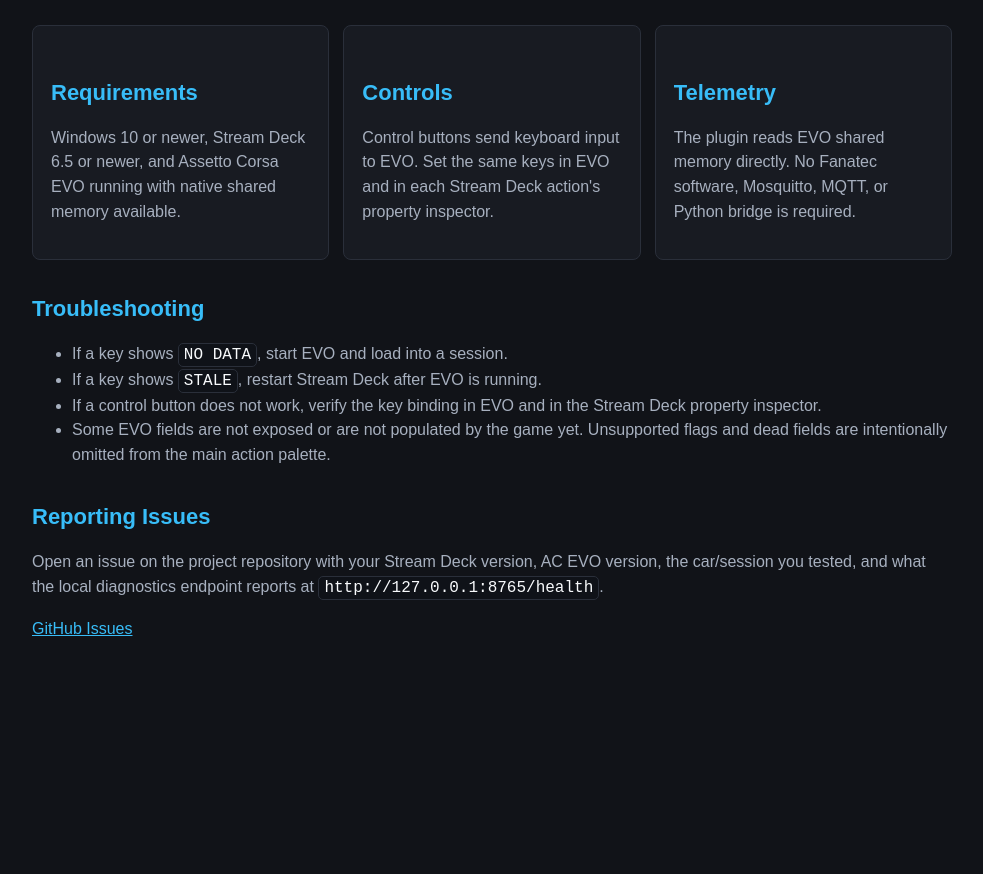
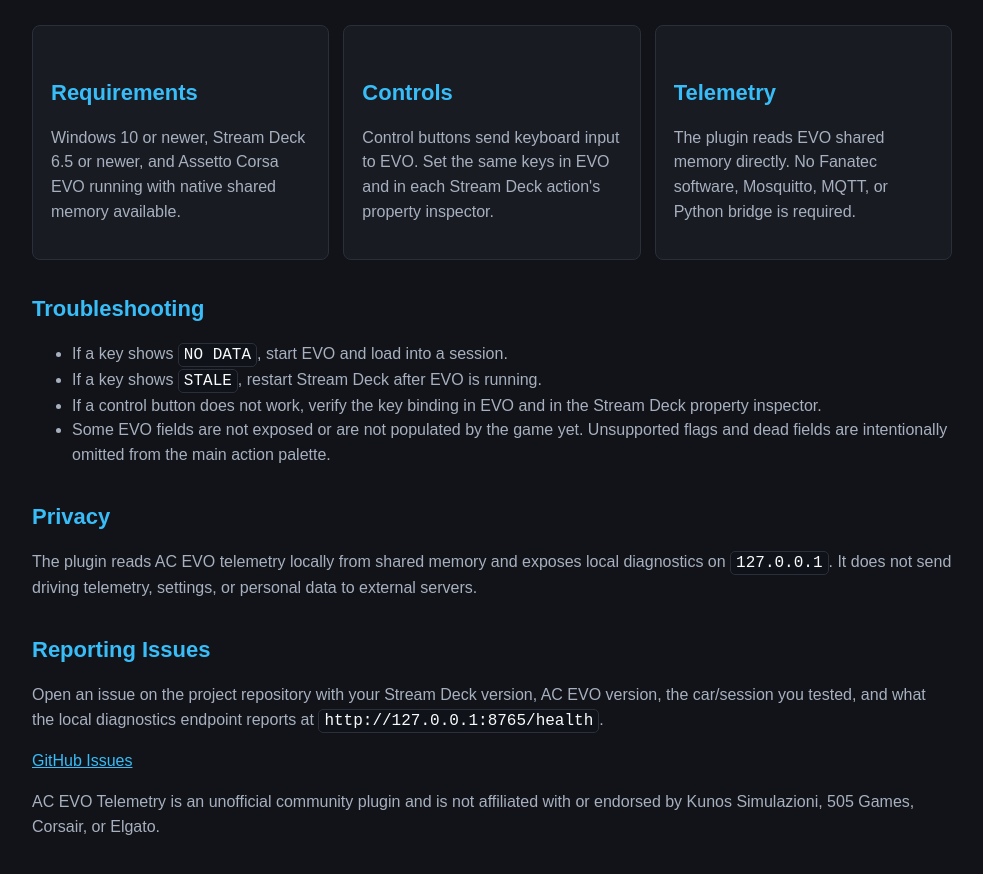
Before and after one commit to kmackinley/acevo-streamdeck-plugin-support, a plain HTML site: page index.html in a window 1280 px wide. Shown: the part 226-1100 px from the top of the page, without its empty margins (148-1131 px from the left). Before the commit the page ends 939 px from the top, so only its background shows below. Drawn offline with Linux system fonts and the light colour scheme.

Commit message:
Clarify privacy and affiliation

```diff
--- a/index.html
+++ b/index.html
@@ -110,9 +110,13 @@
         <li>Some EVO fields are not exposed or are not populated by the game yet. Unsupported flags and dead fields are intentionally omitted from the main action palette.</li>
       </ul>
 
+      <h2>Privacy</h2>
+      <p>The plugin reads AC EVO telemetry locally from shared memory and exposes local diagnostics on <code>127.0.0.1</code>. It does not send driving telemetry, settings, or personal data to external servers.</p>
+
       <h2>Reporting Issues</h2>
       <p>Open an issue on the project repository with your Stream Deck version, AC EVO version, the car/session you tested, and what the local diagnostics endpoint reports at <code>http://127.0.0.1:8765/health</code>.</p>
       <p><a href="https://github.com/kmackinley/acevo-streamdeck-plugin-support/issues">GitHub Issues</a></p>
+      <p>AC EVO Telemetry is an unofficial community plugin and is not affiliated with or endorsed by Kunos Simulazioni, 505 Games, Corsair, or Elgato.</p>
     </main>
   </body>
 </html>
```
